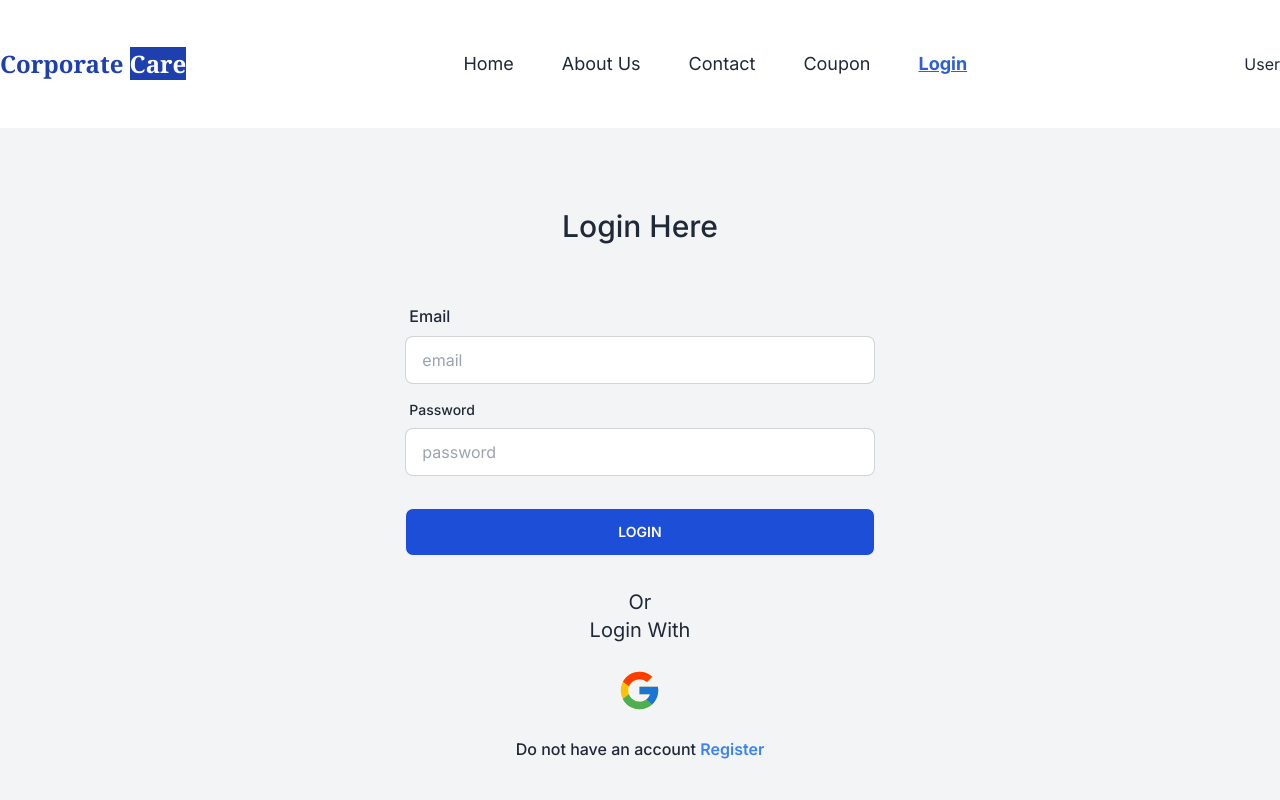
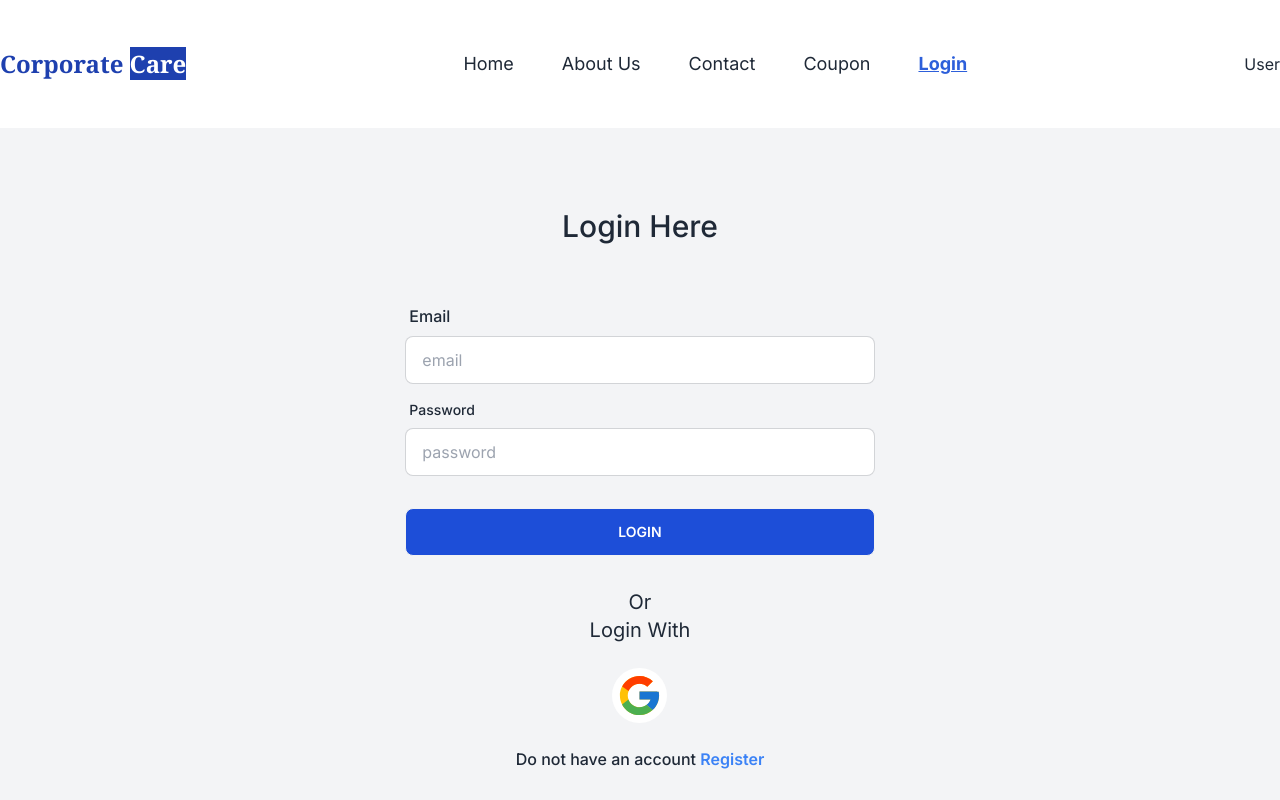
Before and after one commit to searchsakib/corporate-care, a React (Vite) app: page /login in a window 1280 px wide. Shown: the top 800 px of the page. Built offline with nearby package versions, Linux system fonts and the light colour scheme.

Commit message:
google login btn extra padding fixed

```diff
--- a/src/components/Login/Login.jsx
+++ b/src/components/Login/Login.jsx
@@ -48,9 +48,11 @@ const Login = () => {
         <div>
           <p className="text-center font-normal text-xl">Or</p>
           <p className="text-center font-normal text-xl">Login With</p>
-          <Link>
-            <FcGoogle className="w-fit mx-auto my-6" size={45}></FcGoogle>
-          </Link>
+          <div className=" rounded-full h-fit w-fit bg-white mx-auto my-6">
+            <Link>
+              <FcGoogle className="p-1" size={55}></FcGoogle>
+            </Link>
+          </div>
         </div>
         <p className="font-medium text-center">
           Do not have an account{' '}
```
